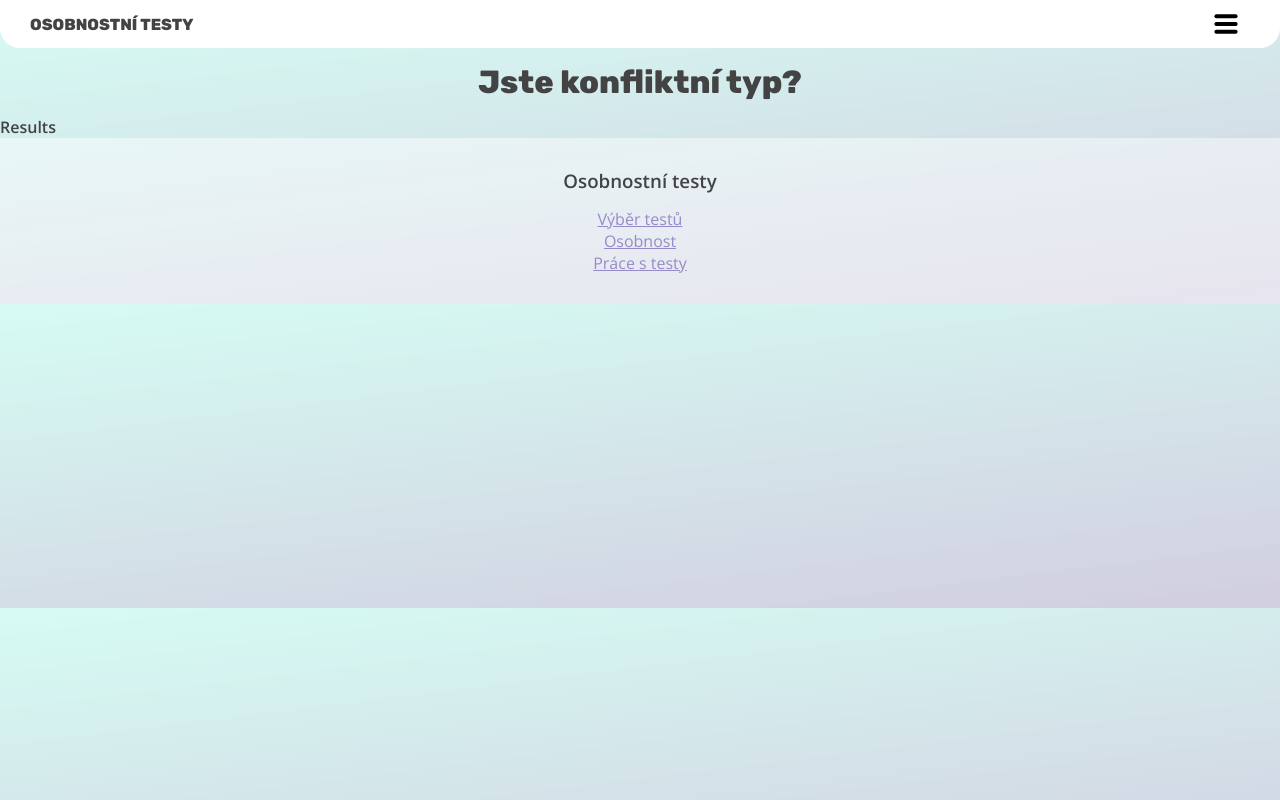
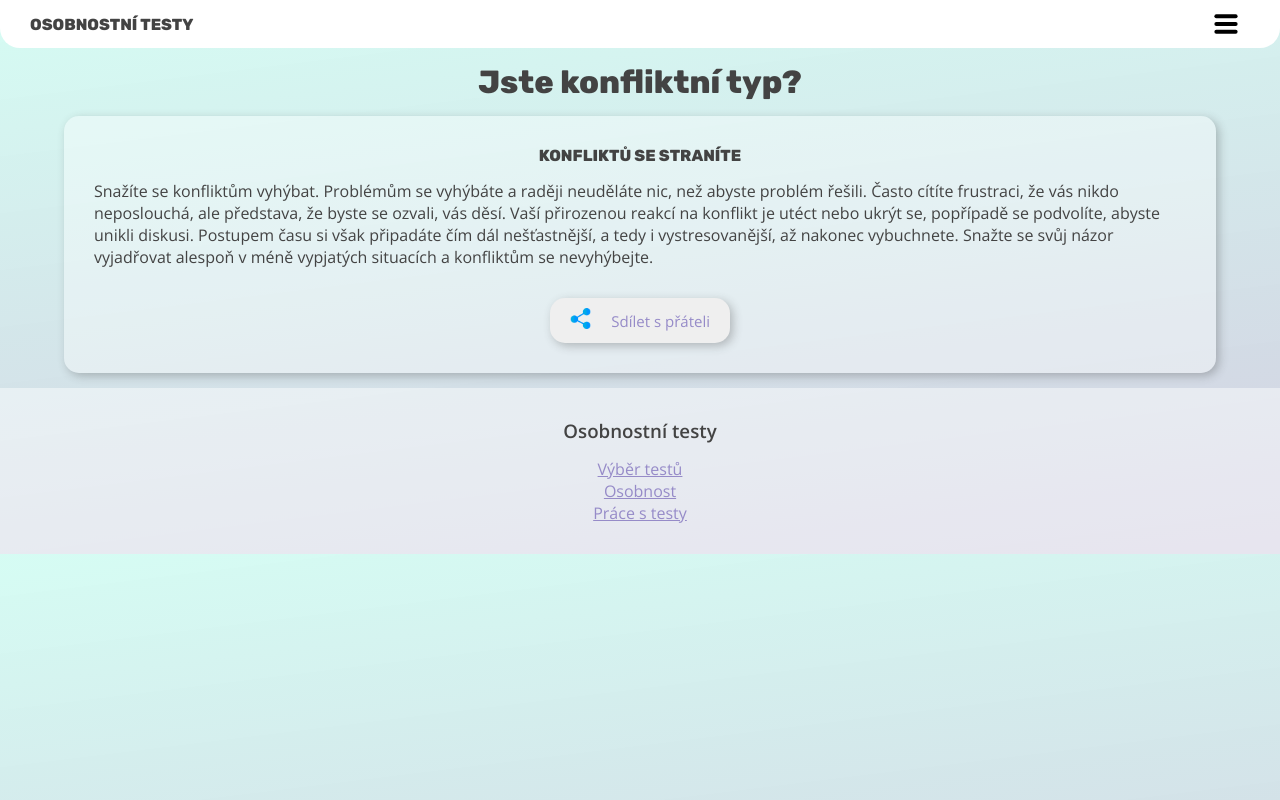
Before and after one commit to gracianaa/osobnostni-testy, a React (Vite) app: page /test/results in a window 1280 px wide. Built offline with nearby package versions, Linux system fonts and the light colour scheme.

Commit message:
ResultsPage created and styled

```diff
--- a/src/global.css
+++ b/src/global.css
@@ -27,7 +27,8 @@ body {
 
 
 h1,
-h2 {
+h2,
+h4 {
   font-family: var(--font-primary);
 }
 
@@ -41,7 +42,8 @@ h2 {
 
 h1,
 h2,
-h3 {
+h3,
+h4 {
   text-align: center;
 }
 
--- a/src/pages/ResultsPage/index.jsx
+++ b/src/pages/ResultsPage/index.jsx
@@ -1,7 +1,23 @@
+import tests from '../../../tests.json';
+import { ButtonSecondary } from '../../components/ButtonSecondary';
+import shareButton from './share.png';
+import './style.css';
+
 export const ResultsPage = () => {
   return (
-    <div>
-      <h4>Results</h4>
+    <div className="resultCard">
+      <h4 className="resultCard__title">{tests[0].results[0].result}</h4>
+      <p className="resultCard__description">
+        {tests[0].results[0].description}
+      </p>
+      <ButtonSecondary>
+        <div className="buttonShare">
+          <div className="buttonShare__image">
+            <img src={shareButton} alt="share" />
+          </div>
+          Sdílet s přáteli
+        </div>
+      </ButtonSecondary>
     </div>
   );
 };
--- /dev/null
+++ b/src/pages/ResultsPage/style.css
@@ -0,0 +1,27 @@
+.resultCard {
+  display: flex;
+  flex-direction: column;
+  border-radius: 15px;
+  background-color: rgba(255, 255, 255, 0.368);
+  box-shadow: var(--shadow);
+  padding: 30px;
+  width: 90%;
+  margin: 15px auto;
+  gap: 15px;
+}
+
+
+.buttonShare {
+  display: flex;
+  width: 140px;
+  align-items: center;
+  justify-content: space-between;
+}
+
+.buttonShare__image {
+  flex-basis: 15%;
+}
+
+.buttonShare__image img {
+  width: 100%;
+}
```
Also changed, not shown: src/pages/ResultsPage/share.png (added).
